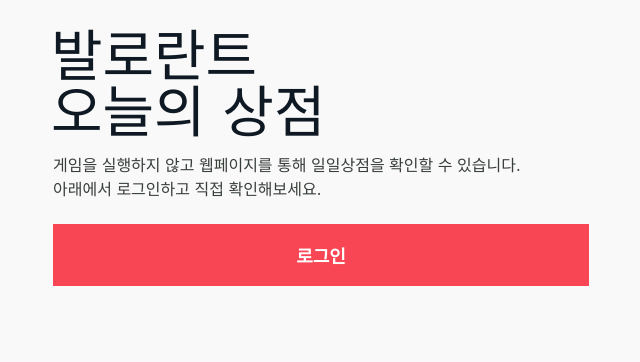
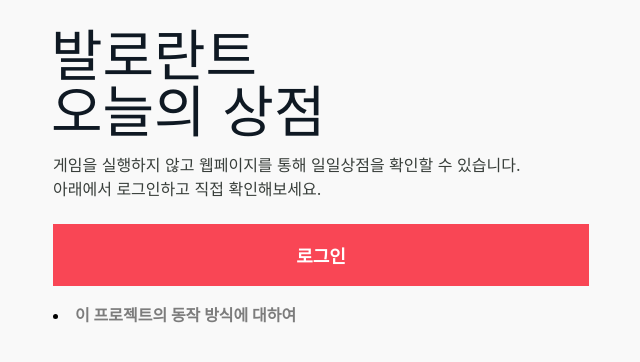
Before and after one commit to bel1c10ud/reconbo.lt-frontend, a Next.js app: page / in a window 1280 px wide. Shown: the top 362 px of the page, without its empty margins (319-959 px from the left). Built offline with nearby package versions, Linux system fonts and the light colour scheme.

Commit message:
add about link

```diff
--- a/components/template/IndexLayout.module.css
+++ b/components/template/IndexLayout.module.css
@@ -12,3 +12,8 @@
 
   gap: 1rem;
 }
+
+.self a {
+  font-weight: bold;
+  color: rgba(0, 0, 0, 0.5);
+}
--- a/components/template/IndexLayout.tsx
+++ b/components/template/IndexLayout.tsx
@@ -8,6 +8,7 @@
 import Intro from '../Intro';
 import Button from '../Button';
 import Store from '../Store';
+import Link from 'next/link';
 
 export default function IndexLayout() {
   const router = useRouter();
@@ -18,6 +19,7 @@
     return (
       <div className={style.self}>
         <Button onClick={() => router.push('/api/clear')}>로그아웃</Button>
+        <li><Link href="/about">이 프로젝트의 동작 방식에 대하여</Link></li>
         <Store access_token={authObj.access_token} />
       </div>
     )
@@ -26,6 +28,7 @@
       <div className={style.self}>
         <Intro />
         <Button onClick={() => router.push('/authorization')}>로그인</Button>
+        <li><Link href="/about">이 프로젝트의 동작 방식에 대하여</Link></li>
       </div>
     )
   }
```
